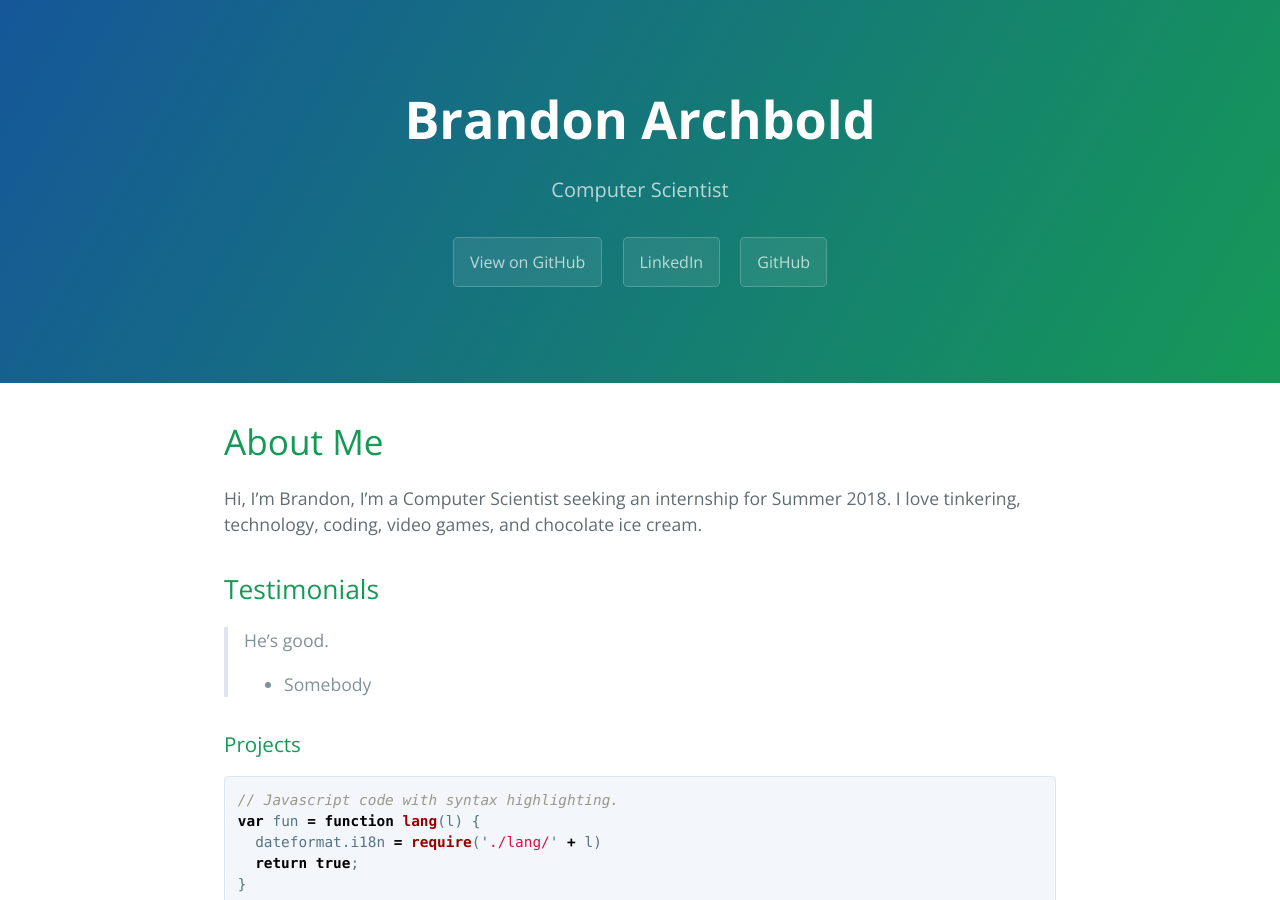
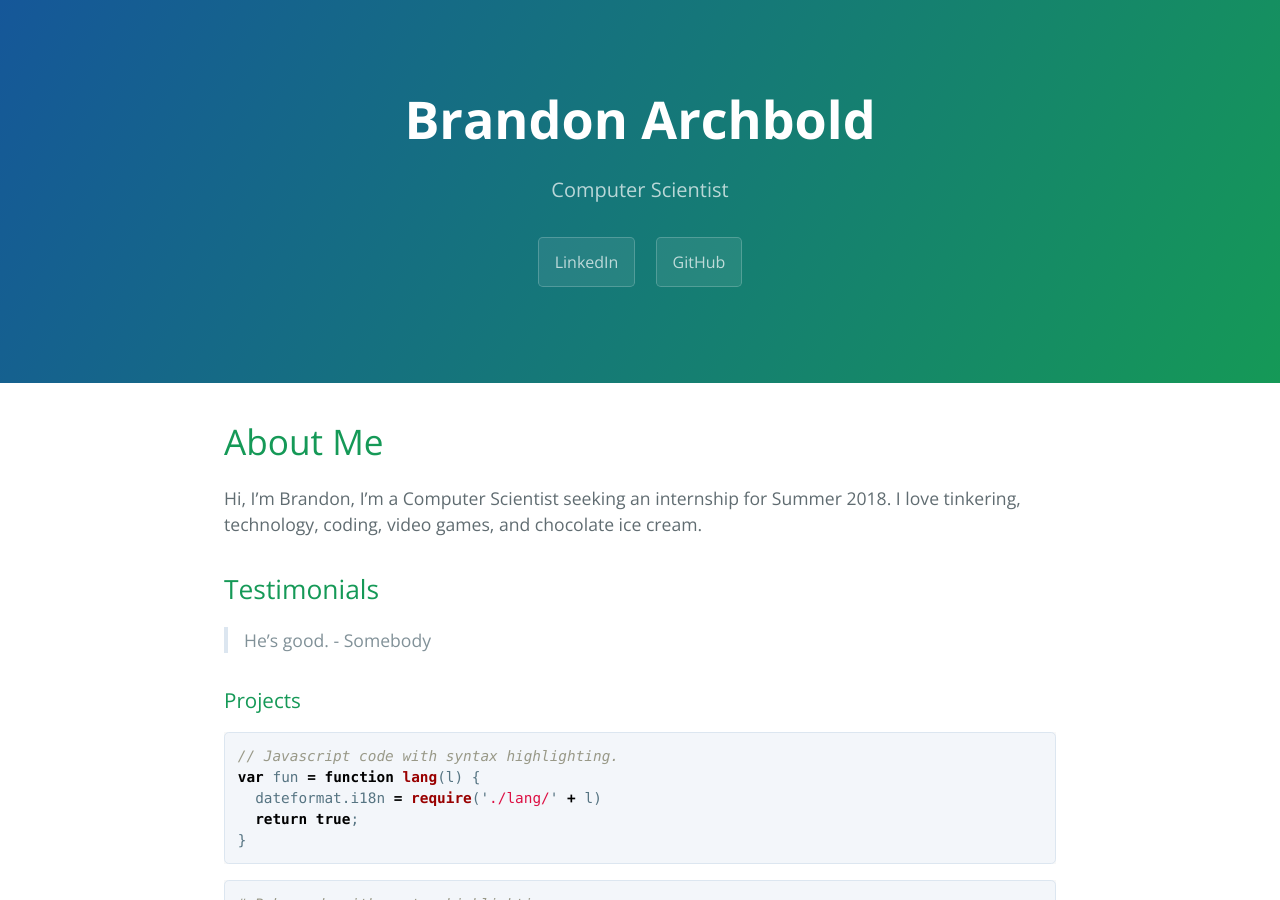
Before and after one commit to brandon-a/personal-website, a Jekyll site: the page built from index.md, in a window 1280 px wide and 900 px high. Built offline with Jekyll 4.4.1, drawn with Linux system fonts in a browser that asks for light colours; our own code applies the rules of GitHub Pages for plain Markdown files.

Commit message:
updated links

```diff
--- a/_layouts/default.html
+++ b/_layouts/default.html
@@ -12,9 +12,6 @@
     <section class="page-header">
       <h1 class="project-name">{{ site.title | default: site.github.repository_name }}</h1>
       <h2 class="project-tagline">{{ site.description | default: site.github.project_tagline }}</h2>
-      {% if site.github.is_project_page %}
-        <a href="{{ site.github.repository_url }}" class="btn">View on GitHub</a>
-      {% endif %}
       {% if site.show_downloads %}
         <a href="https://www.linkedin.com/in/brandonarchbold" class="btn">LinkedIn</a>
         <a href="https://github.com/brandon-a" class="btn">GitHub</a>
--- a/index.md
+++ b/index.md
@@ -9,7 +9,7 @@
 ## Testimonials
 
 > He's good.
-> - Somebody
+> \- Somebody
 
 ### Projects
 
```
